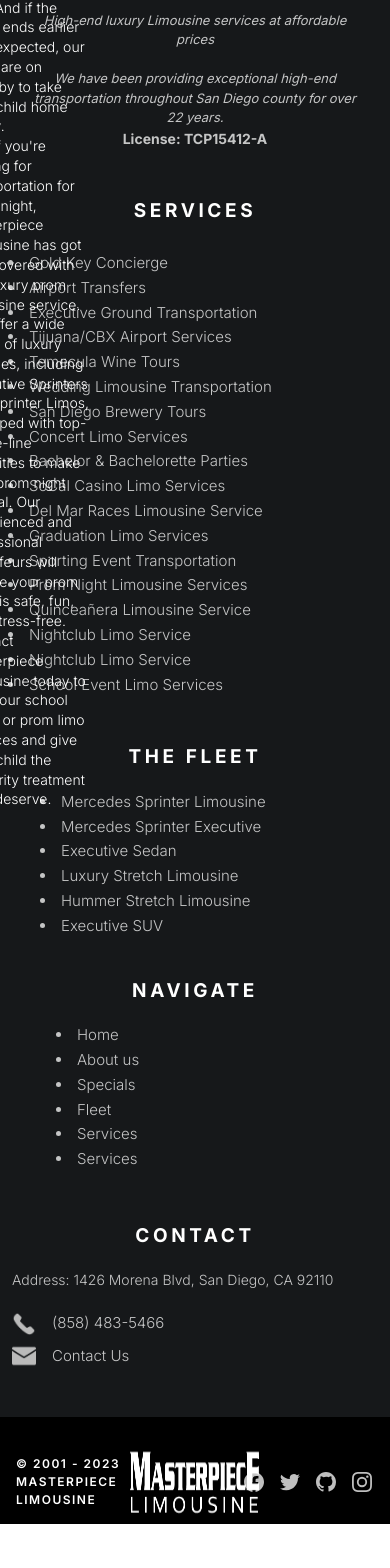
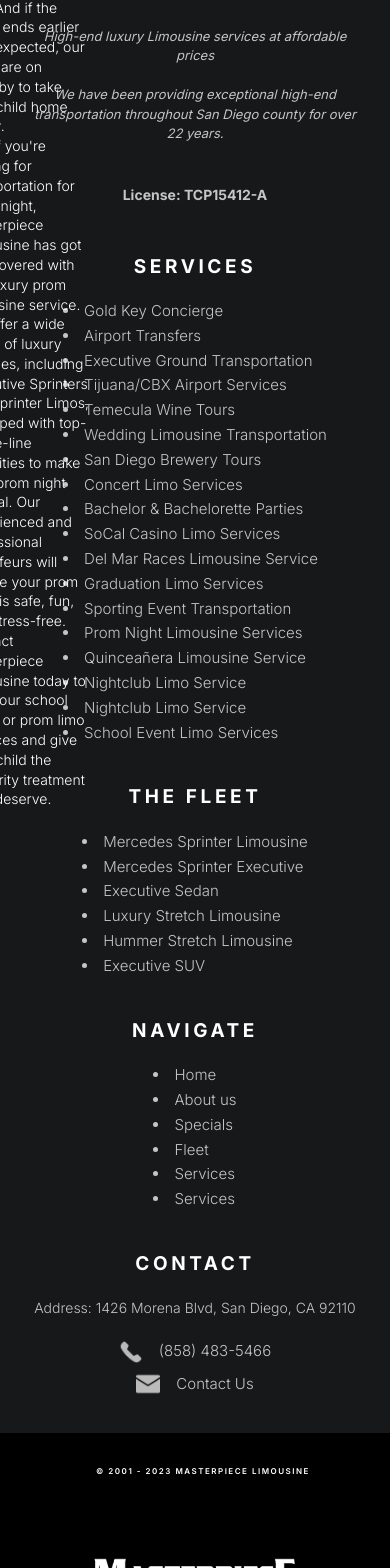
Before and after one commit to Hadees621/master-limousines, a Next.js app: page /services in a window 390 px wide. Shown: the part 4500-6068 px from the top of the page. Before the commit the page ends 6024 px from the top, so only its background shows below. Built offline with nearby package versions, Linux system fonts and the light colour scheme.

Commit message:
footer fixed for small mobile screens

```diff
--- a/src/app/ourfleet/components/Button.js
+++ b/src/app/ourfleet/components/Button.js
@@ -3,7 +3,7 @@ import React from 'react';
 const Button = () => {
     return (
         <button
-            className="w-[170px] md:w-[170px] lg:w-[171px] lg:h-[68px] lg:text-[15px] 2xl:w-[350px] 2xl:h-[100px] 2xl:text-[25px] h-[58px] bg-[#A72211] text-[#FFF] font-Montserrat font-[600] rounded-sm text-[13px] text-shadow uppercase hover:bg-red-800 focus:outline-none focus:ring focus:ring-red-500 my-10 md:my-16 1024:my-10 2xl:my-24"
+            className="w-[170px] md:w-[170px] lg:w-[160px] lg:h-[58px] lg:text-[14px] 2xl:w-[350px] 2xl:h-[100px] 2xl:text-[25px] h-[58px] bg-[#A72211] text-[#FFF] font-Montserrat font-[600] rounded-sm text-[13px] text-shadow uppercase hover:bg-red-800 focus:outline-none focus:ring focus:ring-red-500 my-10 md:my-16 1024:my-10 2xl:my-24"
         >
             See options
         </button>
--- a/src/app/ourfleet/page.js
+++ b/src/app/ourfleet/page.js
@@ -88,7 +88,7 @@ function OurFleet() {
       {sections.map((section, index) => (
         <Section key={index} order={section.order} textContent={section.textContent} title={section.title} imgURL={section.imgURL} />
       ))}
-      {/* <Footer /> */}
+      <Footer />
     </>
   );
 }
--- a/src/components/common/Footer.js
+++ b/src/components/common/Footer.js
@@ -4,26 +4,24 @@ export default function Footer() {
     <footer className="bg-[#16181A] pt-6">
       <div className="sm:align-items-center pb-8">
         <div className="grid grid-cols-1 lg:grid-cols-3">
-          <div className="grid grid-cols-1 sm:grid-cols-2 md:grid-cols-2 lg:col-span-3 lg:grid-cols-5 1024:grid-cols-3 gap-y-10">
-
+          <div className="grid grid-cols-1 sm:grid-cols-2 md:grid-cols-2 lg:col-span-3 1024:grid-cols-3 2xl:grid-cols-5 gap-y-10">
             {/* about us */}
-            <div className="text-center sm:text-left h-full flex flex-col px-[25px]">
-              {/* <div className=""> */}
+            <div className="flex flex-col text-center justify-center h-full px-[25px] gap-y-10">
               <p className="text-[#FFFFFF] text-[20px] font-Montserrat font-[700] uppercase tracking-[3.6px] text-center lg:text-center">About us</p>
-              <p className="text-[rgba(255,255,255,0.75)] text-opacity-75 font-[400] text-center font-Librebaskerville italic text-[13px] mt-6">
+              <p className="text-[rgba(255,255,255,0.75)] text-opacity-75 font-[400] text-center font-Librebaskerville italic text-[13px]">
                 High-end luxury Limousine services at affordable prices
                 <br />
                 <br />
                 We have been providing exceptional high-end transportation throughout San Diego county for over 22 years.
               </p>
-              {/* </div> */}
               <p className="mb-2 mt-auto text-[rgba(255,255,255,0.75)] text-center font-Archivo text-[14px] font-[700]">License: TCP15412-A</p>
             </div>
 
             {/* Services */}
-            <div className="sm:text-left">
-              <p className="text-[#FFFFFF] text-[19px] font-Montserrat font-[700] uppercase tracking-[3.6px] text-center lg:text-center lg">Services</p>
-              <ul className="mt-5 space-y-1 list-inside list-disc whitespace-nowrap p-2">
+            <div className="flex flex-col text-center justify-center">
+              <p className="text-[#FFFFFF] text-[19px] font-Montserrat font-[700] uppercase tracking-[3.6px]">Services</p>
+              <div className='flex justify-center'>
+                <ul className="flex flex-col text-left mt-5 space-y-1 list-inside list-disc whitespace-nowrap">
                   <li className="font-Archivo text-[15px] font-[300] leading-[20.8px] text-[rgba(255,255,255,0.75)]">
                     Gold Key Concierge
                   </li>
@@ -80,12 +78,13 @@ export default function Footer() {
                   </li>
                 </ul>
               </div>
+            </div>
 
             {/* THE FLEET */}
-            <div className="sm:text-left">
-              <p className="text-[#FFFFFF] text-[19px] font-Montserrat font-[700] uppercase tracking-[3.6px] text-center lg:text-center">THE FLEET</p>
-              <div className='lg:align-content-center pl-10'>
-                <ul className="mt-5 space-y-1 list-disc list-inside whitespace-nowrap">
+            <div className="flex flex-col text-center justify-center">
+              <p className="text-[#FFFFFF] text-[19px] font-Montserrat font-[700] uppercase tracking-[3.6px]">THE FLEET</p>
+              <div className='flex justify-center'>
+                <ul className="flex flex-col text-left mt-5 space-y-1 list-disc list-inside whitespace-nowrap">
                   <li className="font-Archivo text-[15px] font-[300] leading-[20.8px] text-[rgba(255,255,255,0.75)]">
                     Mercedes Sprinter Limousine
                   </li>
@@ -114,10 +113,10 @@ export default function Footer() {
             </div>
 
             {/* NAVIGATE */}
-            <div className="sm:text-left">
+            <div className="flex flex-col text-center justify-center">
               <p className="text-[#FFFFFF] text-[19px] font-Montserrat font-[700] uppercase tracking-[3.6px] text-center lg:text-center">NAVIGATE</p>
-              <div className="flex pl-14">
-                <ul className="mt-5 space-y-1 list-disc list-inside">
+              <div className='flex justify-center'>
+                <ul className="flex flex-col text-left mt-5 space-y-1 list-disc list-inside">
                   <li className="font-Archivo text-[15px] font-[300] leading-[20.8px] text-[rgba(255,255,255,0.75)]">
                     Home
                   </li>
@@ -145,12 +144,12 @@ export default function Footer() {
             </div>
 
             {/* contact */}
-            <div className="flex flex-col sm:text-left p-3">
+            <div className="flex flex-col text-center justify-center">
               <p className="text-[#FFFFFF] text-[19px] font-Montserrat font-[700] uppercase tracking-[3.6px] text-center lg:text-center">CONTACT</p>
               <p className="font-Archivo text-[14px] font-[300] leading-[20.8px] text-[rgba(255,255,255,0.75)] pt-5">
                 Address: 1426 Morena Blvd, San Diego, CA 92110
               </p>
-              <div className="flex items-center pt-4">
+              <div className="flex items-center justify-center pt-4">
                 <img
                   src="/footer/phone.png"
                   alt="Image 2"
@@ -160,7 +159,7 @@ export default function Footer() {
                   (858) 483-5466
                 </p>
               </div>
-              <div className="flex items-center">
+              <div className="flex items-center justify-center">
                 <img
                   src="/footer/mail.png"
                   alt="Image 3"
@@ -174,17 +173,16 @@ export default function Footer() {
           </div>
         </div>
       </div>
-      <div class="grid grid-cols-3 h-full bg-black items-center pt-8 pb-2">
-
-        <div className="flex justify-start">
-          <p class="text-[#FFF] font-Montserrat text-[12px] font-semibold uppercase tracking-[1.5px] pl-4">
+      <div class="grid grid-cols-1 h-full bg-black items-center justify-center gap-y-20 pt-8 pb-2">
+        <div className="flex justify-center">
+          <p class="text-[#FFF] font-Montserrat text-[8px] font-semibold uppercase tracking-[1.5px] pl-4">
             © 2001 - 2023 Masterpiece Limousine
           </p>
         </div>
         <div className="flex justify-center">
-          <img src="/footer/112.png" alt="Logo" class="h-[67px] w-auto"></img>
+          <img src="/footer/112.png" alt="Logo" class="h-[45px] w-auto"></img>
         </div>
-        <div className="flex justify-end pr-4">
+        <div className="flex justify-center pr-4">
           <ul class="flex items-end gap-3">
             <li>
               <a
@@ -278,7 +276,6 @@ export default function Footer() {
             </li>
           </ul>
         </div>
-
       </div>
 
     </footer >
```
Lines whose indentation alone changed are shown as unchanged.
